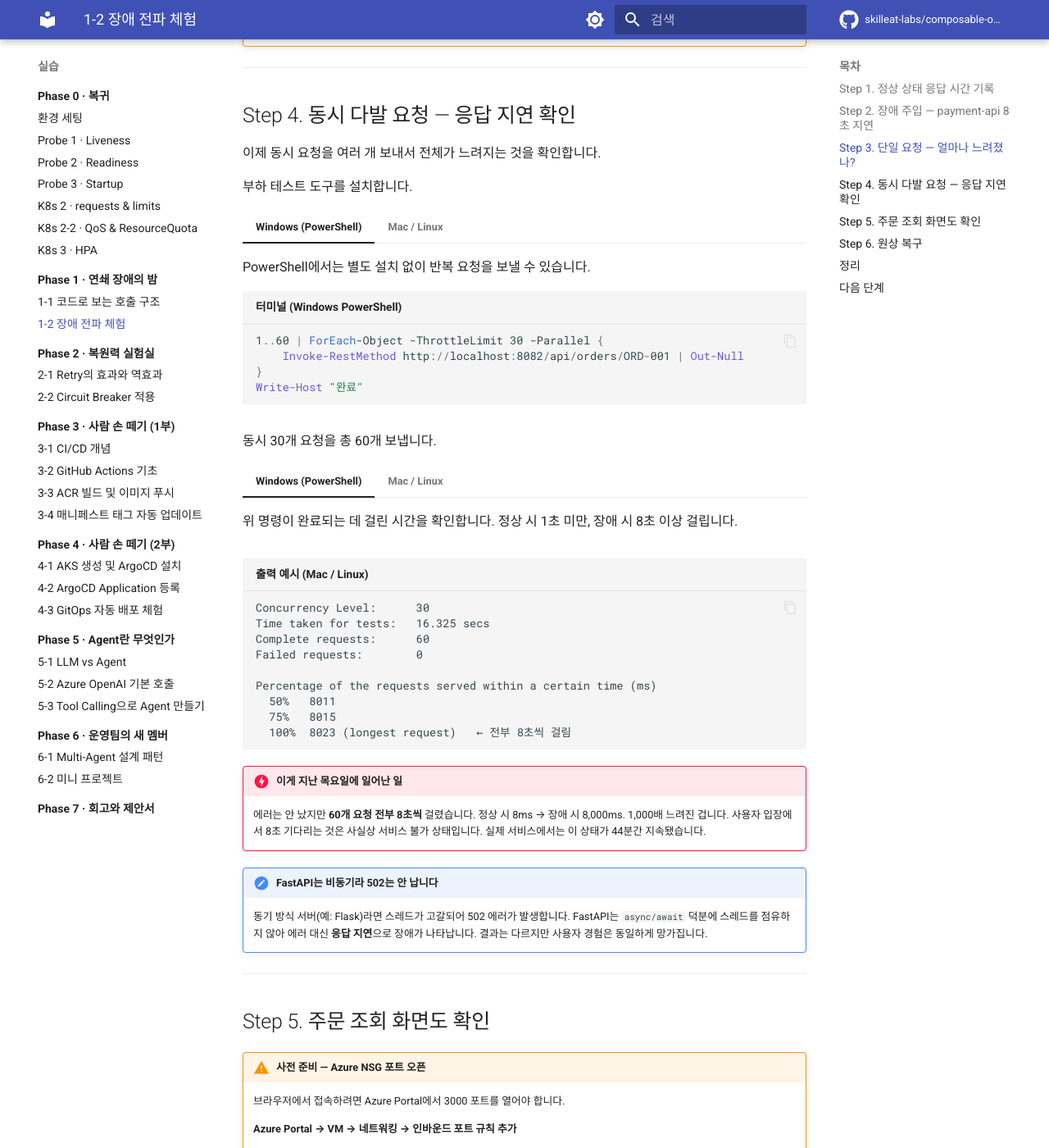
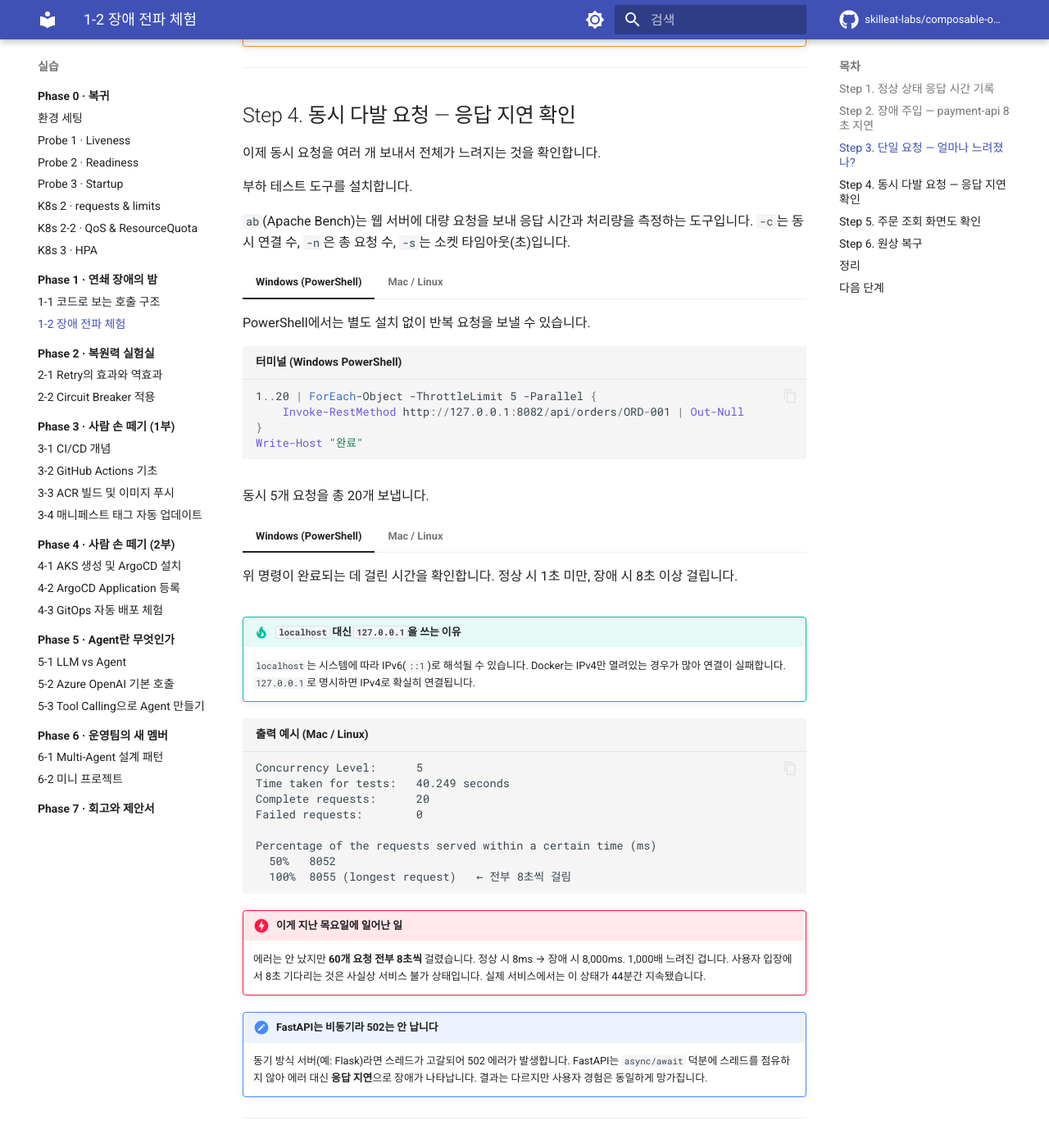
Before and after one commit to skilleat-labs/composable-ops-labs, an MkDocs documentation site: the page built from docs/phase-1/cascade-failure.md, in a window 1280 px wide and 1400 px high, scrolled down 2168 px. Shown: the whole window at 82% size. Built offline with MkDocs 1.6.1 and Material for MkDocs 9.7.7, drawn with Linux system fonts in a browser that asks for light colours; comment, search, counter and statistics services are not loaded; some of the changed text lies outside the part shown.

Commit message:
fix: ab 명령 127.0.0.1 사용 및 ab 도구 설명 추가
localhost가 IPv6로 해석되어 Docker 연결 실패하는 문제 수정.
전체 URL을 127.0.0.1로 통일하고 ab 옵션(-c/-n/-s) 설명 추가.

Co-Authored-By: Claude Sonnet 4.6 <noreply@anthropic.com>

````diff
--- a/docs/phase-1/cascade-failure.md
+++ b/docs/phase-1/cascade-failure.md
@@ -17,13 +17,13 @@
 === "Windows (PowerShell)"
 
     ```powershell title="터미널 (Windows PowerShell)"
-    Invoke-RestMethod http://localhost:8082/api/orders/ORD-001
+    Invoke-RestMethod http://127.0.0.1:8082/api/orders/ORD-001
     ```
 
 === "Mac / Linux"
 
     ```bash title="터미널"
-    curl http://localhost:8082/api/orders/ORD-001 | python3 -m json.tool --no-ensure-ascii
+    curl http://127.0.0.1:8082/api/orders/ORD-001 | python3 -m json.tool --no-ensure-ascii
     ```
 
 ```json title="출력 예시"
@@ -88,13 +88,13 @@ payment-api만 재시작합니다. **새 터미널을 열고** 아래 명령을
 === "Windows (PowerShell)"
 
     ```powershell title="터미널 (Windows PowerShell)"
-    Invoke-RestMethod http://localhost:8082/api/orders/ORD-001
+    Invoke-RestMethod http://127.0.0.1:8082/api/orders/ORD-001
     ```
 
 === "Mac / Linux"
 
     ```bash title="터미널"
-    curl http://localhost:8082/api/orders/ORD-001 | python3 -m json.tool --no-ensure-ascii
+    curl http://127.0.0.1:8082/api/orders/ORD-001 | python3 -m json.tool --no-ensure-ascii
     ```
 
 ```text title="출력 예시"
@@ -116,13 +116,16 @@ payment-api만 재시작합니다. **새 터미널을 열고** 아래 명령을
 
 부하 테스트 도구를 설치합니다.
 
+`ab`(Apache Bench)는 웹 서버에 대량 요청을 보내 응답 시간과 처리량을 측정하는 도구입니다.
+`-c`는 동시 연결 수, `-n`은 총 요청 수, `-s`는 소켓 타임아웃(초)입니다.
+
 === "Windows (PowerShell)"
 
     PowerShell에서는 별도 설치 없이 반복 요청을 보낼 수 있습니다.
 
     ```powershell title="터미널 (Windows PowerShell)"
-    1..60 | ForEach-Object -ThrottleLimit 30 -Parallel {
-        Invoke-RestMethod http://localhost:8082/api/orders/ORD-001 | Out-Null
+    1..20 | ForEach-Object -ThrottleLimit 5 -Parallel {
+        Invoke-RestMethod http://127.0.0.1:8082/api/orders/ORD-001 | Out-Null
     }
     Write-Host "완료"
     ```
@@ -133,7 +136,7 @@ payment-api만 재시작합니다. **새 터미널을 열고** 아래 명령을
     sudo apt-get install -y apache2-utils
     ```
 
-동시 30개 요청을 총 60개 보냅니다.
+동시 5개 요청을 총 20개 보냅니다.
 
 === "Windows (PowerShell)"
 
@@ -142,19 +145,23 @@ payment-api만 재시작합니다. **새 터미널을 열고** 아래 명령을
 === "Mac / Linux"
 
     ```bash title="터미널"
-    ab -c 30 -n 60 http://localhost:8082/api/orders/ORD-001
+    ab -c 5 -n 20 -s 60 http://127.0.0.1:8082/api/orders/ORD-001
     ```
 
+!!! tip "`localhost` 대신 `127.0.0.1`을 쓰는 이유"
+    `localhost`는 시스템에 따라 IPv6(`::1`)로 해석될 수 있습니다.
+    Docker는 IPv4만 열려있는 경우가 많아 연결이 실패합니다.
+    `127.0.0.1`로 명시하면 IPv4로 확실히 연결됩니다.
+
 ```text title="출력 예시 (Mac / Linux)"
-Concurrency Level:      30
-Time taken for tests:   16.325 secs
-Complete requests:      60
+Concurrency Level:      5
+Time taken for tests:   40.249 seconds
+Complete requests:      20
 Failed requests:        0
 
 Percentage of the requests served within a certain time (ms)
-  50%   8011
-  75%   8015
-  100%  8023 (longest request)   ← 전부 8초씩 걸림
+  50%   8052
+  100%  8055 (longest request)   ← 전부 8초씩 걸림
 ```
 
 !!! danger "이게 지난 목요일에 일어난 일"
````
